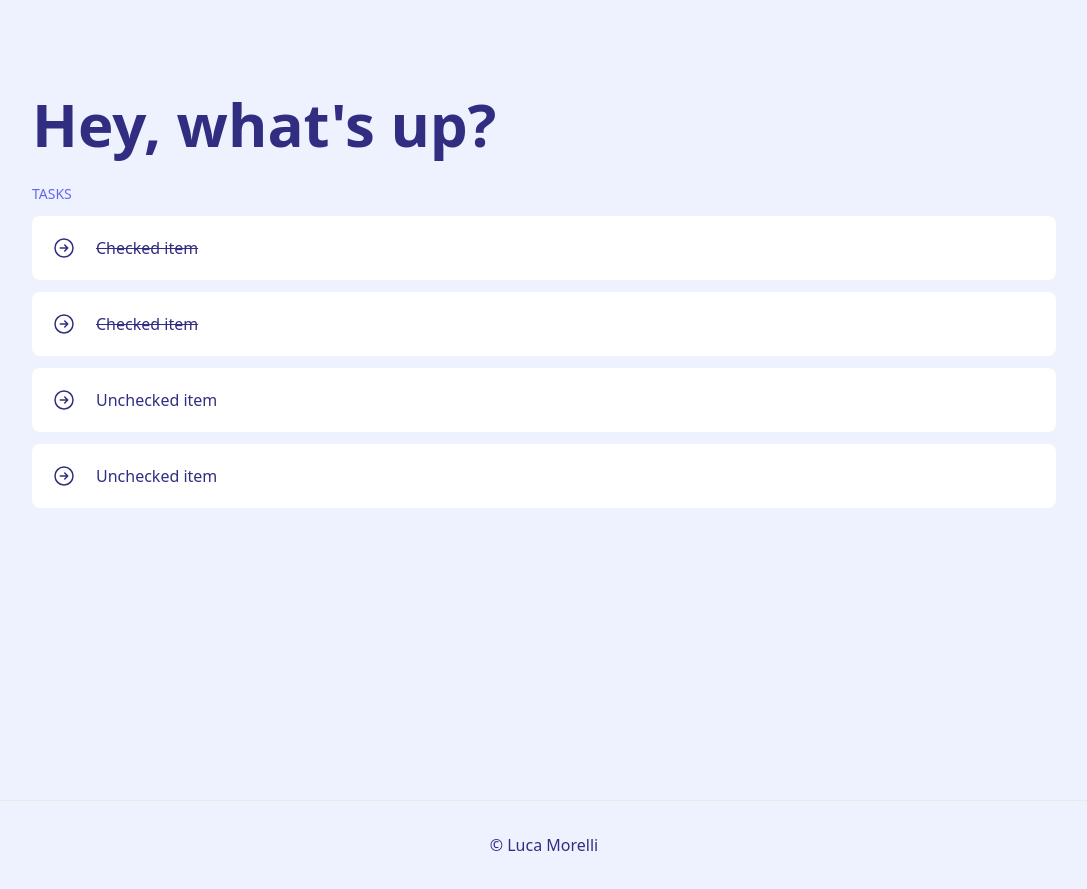
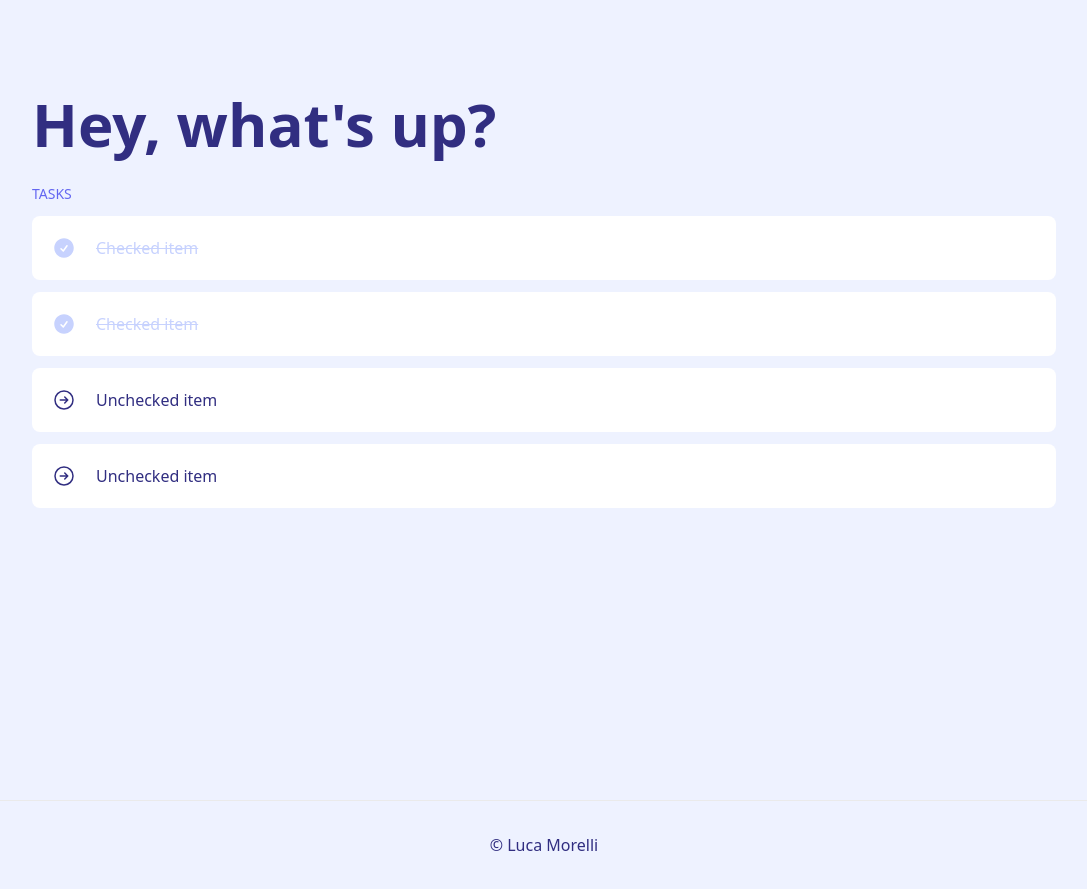
Before and after one commit to morels/todolist, a Next.js app: page / in a window 1280 px wide. Shown: the whole page, without its empty margins (96-1183 px from the left). Built offline with nearby package versions, Linux system fonts and the light colour scheme.

Commit message:
feat: add dynamic behaviour and look and feel to Item component

```diff
--- a/src/components/Item/item.tsx
+++ b/src/components/Item/item.tsx
@@ -1,6 +1,7 @@
 import clsx from "clsx";
-import React from "react";
+import React, { useState } from "react";
 import { ArrowRightCircleIcon } from "@heroicons/react/24/outline";
+import { CheckCircleIcon } from "@heroicons/react/24/solid";
 
 type PropsWithClassName<P = unknown> = P & { className?: string | undefined };
 
@@ -9,11 +10,41 @@ type Props = {
   text: string;
 };
 
-const Item = ({ checked, text, className }: PropsWithClassName<Props>) => (
-  <div className={clsx("p-5 bg-white rounded-lg flex gap-5 ", className)}>
-    <ArrowRightCircleIcon className="w-6 h-6 grow-0" />
-    <p className={checked ? "line-through" : ""}>{text}</p>
-  </div>
+const renderIcon = (checked: Props["checked"]) => (
+  <>
+    {checked ? (
+      <CheckCircleIcon className="w-6 h-6 grow-0" />
+    ) : (
+      <ArrowRightCircleIcon className="w-6 h-6 grow-0" />
+    )}
+  </>
 );
+const Item = ({
+  checked: isChecked,
+  text,
+  className,
+}: PropsWithClassName<Props>) => {
+  const [checked, setChecked] = useState(isChecked);
+
+  const handleClick = () => {
+    setChecked((wasChecked) => !wasChecked);
+  };
+
+  return (
+    <div
+      className={clsx(
+        "p-5 bg-white rounded-lg",
+        "flex gap-5",
+        checked ? "text-indigo-200" : "",
+        "cursor-pointer",
+        className
+      )}
+      onClick={handleClick}
+    >
+      {renderIcon(checked)}
+      <p className={checked ? "line-through" : ""}>{text}</p>
+    </div>
+  );
+};
 
 export { Item };
```
